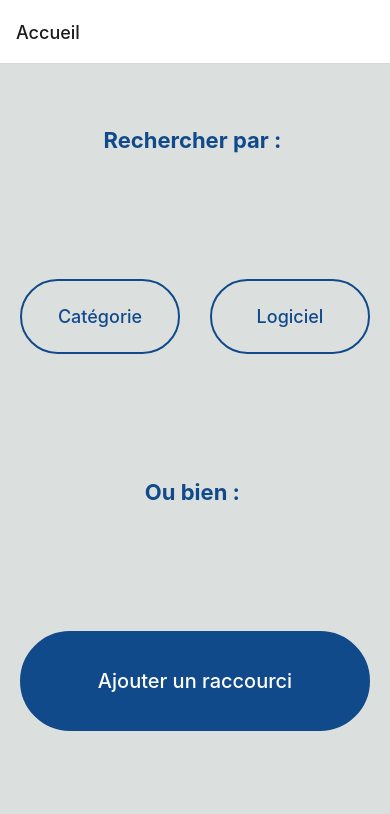
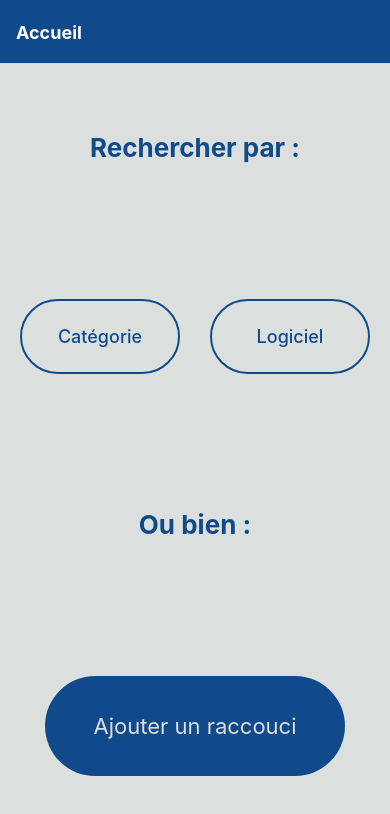
Before and after one commit to Tillate/shortcuts, a React Native app: screen /Accueil in a window 390 px wide. Shown: the top 814 px of the page. Built offline with nearby package versions, Linux system fonts and the light colour scheme; no server answers.

Commit message:
Ajout des picker dans "CategoryScreen.jsx" et "SoftwareScreen.jsx"

```diff
--- a/App.js
+++ b/App.js
@@ -1,21 +1,31 @@
-import * as React from 'react';
+import React from "react";
 import { NavigationContainer } from "@react-navigation/native";
-import { createNativeStackNavigator } from '@react-navigation/native-stack';
-import CategoryScreen from './src/screens/CategoryScreen';
+import { createNativeStackNavigator } from "@react-navigation/native-stack";
 import HomeScreen from "./src/screens/HomeScreen";
-import SoftwareScreen from './src/screens/SoftwareScreen';
-import ShortcutsScreen from './src/screens/ShortcutsScreen';
+import CategoryScreen from "./src/screens/CategoryScreen";
+import SoftwareScreen from "./src/screens/SoftwareScreen";
+import AjoutShortcutScreen from "./src/screens/ShortcutsScreen";
 
 const Stack = createNativeStackNavigator();
+
+const styleNav = {
+  headerStyle: {
+    backgroundColor: "#114A8A",
+  },
+  headerTintColor: "white",
+  headerTitleStyle: {
+    fontWeight: "bold",
+  },
+};
 
 export default function App() {
   return (
     <NavigationContainer>
       <Stack.Navigator>
-        <Stack.Screen name="Accueil" component={HomeScreen} />
-        <Stack.Screen name="Categorie" component={CategoryScreen} />
-        <Stack.Screen name="Logiciel" component={SoftwareScreen} />
-        <Stack.Screen name="Raccourci" component={ShortcutsScreen} />
+        <Stack.Screen name="Accueil" component={HomeScreen} options={styleNav} />
+        <Stack.Screen name="Rechercher par catégorie :" component={CategoryScreen} options={styleNav} />
+        <Stack.Screen name="Rechercher par logiciel :" component={SoftwareScreen} options={styleNav} />
+        <Stack.Screen name="Ajouter un raccourci :" component={AjoutShortcutScreen} options={styleNav} />
       </Stack.Navigator>
     </NavigationContainer>
   );
--- a/babel.config.js
+++ b/babel.config.js
@@ -2,5 +2,6 @@ module.exports = function(api) {
   api.cache(true);
   return {
     presets: ['babel-preset-expo'],
+    plugins: ["inline-dotenv"],
   };
 };
--- a/package.json
+++ b/package.json
@@ -10,8 +10,11 @@
     "eject": "expo eject"
   },
   "dependencies": {
+    "@react-native-picker/picker": "^2.2.0",
     "@react-navigation/native": "^6.0.6",
     "@react-navigation/native-stack": "^6.2.5",
+    "babel-plugin-inline-dotenv": "^1.6.0",
+    "babel-preset-expo": "^8.5.1",
     "expo": "~43.0.2",
     "expo-status-bar": "~1.1.0",
     "react": "17.0.1",
--- a/src/screens/CategoryScreen.jsx
+++ b/src/screens/CategoryScreen.jsx
@@ -1,109 +1,77 @@
-import React, { Component } from 'react';
-import { StyleSheet, View, Text, TouchableOpacity } from 'react-native';
+import React, { useState } from "react";
+import { ScrollView, StyleSheet, View, Text } from "react-native";
+import { Picker } from "@react-native-picker/picker";
 
-class CategoryScreen extends Component {
-    render() {
-        return (
+export default function CategoryScreen(props) {
+  const { categories } = props.route.params;
 
-            <View style={styles.container}>
+  const categoriesJsx = categories
+    .sort((c1, c2) => c1.name.localeCompare(c2.name))
+    .map((s) => <Picker.Item key={s.id} label={s.name} value={s.id} />);
 
-                <Text style={styles.mainText}>Rechercher par catégorie: </Text>
+  const [category, setCategory] = useState([]);
+  const [shortcut, setShortcut] = useState([]);
+  console.log(categories);
 
-
-                <View style={styles.containerPhp}>
-                    <Text style={styles.cardText}>Indentation du code dans PHPStorm </Text>
-
-                    {/* Ajout du Bouton PHP Storm */}
-                    <TouchableOpacity style={styles.buttons}
-                    onPress = {() => this.props.navigation.navigate("Categorie")}
-                    >
-                        <Text style={styles.buttonsText}>PHPStorm</Text>
-                    </TouchableOpacity>
-                    <View style={styles.containerButtons}>
-                        <TouchableOpacity style={[styles.buttons, styles.buttonsDev]}
-                        onPress = {() => this.props.navigation.navigate("Categorie")}
-                        >
-                            <Text style={styles.buttonsText}>Développement</Text>
-                        </TouchableOpacity>
-                        <TouchableOpacity style={[styles.buttons, styles.buttonsPhp, styles.buttonsDev]}
-                        onPress = {() => this.props.navigation.navigate("Categorie")}
-                        >
-                            <Text style={styles.buttonsText}>PHP</Text>
-                        </TouchableOpacity>
+  const shortcutJsx = shortcut.map((s) => (
+    <View key={s.id}>
+      <Text>{s.title}</Text>
+      <Text>{s.software.name}</Text>
+      <View>
+        {s.categories.map((c) => (
+          <Text key={c.id}>{c.name}</Text>
+        ))}
       </View>
     </View>
+  ));
 
-                <View style={styles.containerVscode}>
-                    <Text style={styles.cardText}>Dupliquer une ligne dans VSCode </Text>
-                    <TouchableOpacity style={styles.buttons}
-                    onPress = {() => this.props.navigation.navigate("Categorie")}
+  return (
+    <View style={styles.menu}>
+      <ScrollView>
+        <Picker
+          selectedValue={category}
+          onValueChange={function (itemValue, itemIndex) {
+            fetch(process.env.API_URL + "shortcuts?categories.id=" + itemValue)
+              .then((response) => response.json())
+              .then((data) => setShortcut(data["hydra:member"]))
+              .catch((error) => console.log(error));
+            setCategory(itemValue);
+          }}
+          mode="dropdown"
+          style={styles.picker}
         >
-                        <Text style={styles.buttonsText}>VSCode</Text>
-                    </TouchableOpacity>
-                    <TouchableOpacity style={[styles.buttons, styles.buttonsDev]}
-                    onPress = {() => this.props.navigation.navigate("Categorie")}
-                    >
-                        <Text style={styles.buttonsText}>Développement</Text>
-                    </TouchableOpacity>
+          <Picker.Item label="Choisir une catégorie" value="Ici l'affichage des raccourcis" />
+          {categoriesJsx}
+        </Picker>
+        <View style={styles.catContainer}>
+          {shortcutJsx}
         </View>
+      </ScrollView>
     </View>
   );
 }
-}
 
-export default CategoryScreen;
-
-const styles = StyleSheet.create ({
-    container: {
-        alignItems: 'center',
-    },
-    containerPhp: {
-        marginVertical:30,
-        width: 270,
-    },
-    containerButtons: {
-        display:'flex',
-        flexDirection:'row',
-    },
-    containerVscode: {
-        marginVertical:30,
-        width: 270,
-    },
-    buttons: {
-        display: 'flex',
-        flexDirection: 'row',
-        justifyContent:'center',
-        alignItems:'center',
-        width: 140,
-        height: 40,
-        backgroundColor:'#186BC9',
-        marginVertical : 10,
-        borderRadius:30,
-    },
-    mainText: {
-        textAlign: 'center',
-        fontSize: 22,
-        fontWeight: 'bold',
-        color: '#114A8A',
+const styles = StyleSheet.create({
+  menu: {
+    height: "100%",
+    alignItems: "center",
     marginTop: 20,
   },
-    cardText: {
-        textAlign:'center',
-        marginVertical:10,
-        fontSize: 18,
-        fontWeight: '500',
-        color: '#114A8A',
+  picker: {
+    fontSize: 16,
+    marginVertical: 30,
+    width: 300,
+    padding: 15,
+    borderWidth: 2,
+    borderColor: "#114A8A",
   },
-    buttonsText: {
-        fontSize:16,
-        fontWeight: '500',
-        color: 'white',
-    },
-    buttonsPhp: {
-        width : 80,
-        marginLeft: 15,
-    },
-    buttonsDev: {
-        backgroundColor:'#6AAFFD',
-    },
-})
+  catContainer: {
+    backgroundColor: 'white',
+    width: 300,
+    paddingHorizontal:10,
+    paddingVertical: 10,
+    borderWidth: 2,
+    borderColor: "#114A8A",
+    borderRadius: 5,
+  }
+});
--- a/src/screens/HomeScreen.jsx
+++ b/src/screens/HomeScreen.jsx
@@ -1,72 +1,87 @@
-import React, { Component } from 'react';
-import { StyleSheet, View, Text, TouchableOpacity } from 'react-native';
+import { StatusBar } from "expo-status-bar";
+import React, { useState, useEffect } from "react";
+import { TouchableOpacity, StyleSheet, Text, View } from "react-native";
 
-class HomeScreen extends Component {
-    render() {
+export default function HomeScreen(props) {
+  const [categories, setCategories] = useState([]);
+  const [software, setSoftwares] = useState([]);
+  const [shortcuts, setShortcuts] = useState([]);
+  useEffect(() => {
+    console.log("fetch: " + process.env.API_URL + "categories");
+    fetch(process.env.API_URL + "categories")
+      .then((response) => response.json())
+      .then((data) => setCategories(data["hydra:member"]))
+      .catch((error) => console.log(error));
+    console.log("fetch: " + process.env.API_URL + "software");
+    fetch(process.env.API_URL + "software")
+      .then((response) => response.json())
+      .then((data) => setSoftwares(data["hydra:member"]))
+      .catch((error) => console.log(error));
+    console.log("fetch: " + process.env.API_URL + "shortcuts");
+    fetch(process.env.API_URL + "shortcuts")
+      .then((response) => response.json())
+      .then((data) => setShortcuts(data["hydra:member"]))
+      .catch((error) => console.log(error));
+  }, []);
   return (
     <View style={styles.container}>
-                <Text style={styles.mainText}>Rechercher par : </Text>
-
+      <Text style={styles.mainText}>Rechercher par :</Text>
       <View style={styles.containerButton}>
-                    {/* Ajout du Bouton Catégorie */}
-                    <TouchableOpacity style={styles.buttons}
-                    onPress = {() => this.props.navigation.navigate("Categorie")}
+        <TouchableOpacity
+          style={styles.buttons}
+          onPress={() => props.navigation.navigate("Rechercher par catégorie :", { categories: categories })}
         >
-                        <Text style={styles.buttonsText}>Catégorie</Text>
+          <Text style={styles.buttonText}>Catégorie</Text>
         </TouchableOpacity>
-                    {/* Ajout du Bouton Logiciel */}
-                    <TouchableOpacity style={styles.buttons}
-                    onPress = {() => this.props.navigation.navigate("Logiciel")}
+        <TouchableOpacity
+          style={styles.buttons}
+          onPress={() => props.navigation.navigate("Rechercher par logiciel :", { software: software })}
         >
-                        <Text style={styles.buttonsText}>Logiciel</Text>
+          <Text style={styles.buttonText}>Logiciel</Text>
         </TouchableOpacity>
       </View>
-
-                <Text style={styles.mainText}>Ou bien : </Text>
-                {/* Ajout du Bouton Ajouter un raccourci */}
-                <TouchableOpacity style={[styles.buttons, styles.shortcutButton]}
-                onPress = {() => this.props.navigation.navigate("Raccourci")}
+      <Text style={styles.mainText}>Ou bien :</Text>
+      <TouchableOpacity
+        style={styles.shortcutButton}
+        onPress={() =>
+          props.navigation.navigate("Ajouter un raccourci :", { categories: categories, software: software })
+        }
       >
-                    <Text style={[styles.buttonsText, styles.shortcutText]}>Ajouter un raccourci</Text>
+        <Text style={styles.shortcutText}>Ajouter un raccouci</Text>
       </TouchableOpacity>
+      <StatusBar style="auto" />
     </View>
   );
 }
-}
-
-export default HomeScreen;
-
-// Style de la page HOME
-const styles = StyleSheet.create ({
+const styles = StyleSheet.create({
   container: {
-    display: 'flex',
-    flex:1,
-    justifyContent: 'space-around',
-    alignItems: 'center',
-    backgroundColor: '#DBE0DE',
+    flex: 1,
+    justifyContent: "space-around",
+    alignItems: "center",
+    backgroundColor: "#DBE0DE",
   },
   mainText: {
-        fontSize: 22,
-        fontWeight: 'bold',
-        color: '#114A8A',
+    fontSize: 26,
+    fontWeight: "bold",
+    color: "#114A8A",
   },
-    buttonsText: {
-        fontSize:18,
-        fontWeight: '500',
-        color: '#114A8A',
+  buttonText: {
+    fontSize: 18,
+    fontWeight: "500",
+    color: "#114A8A",
   },
   containerButton: {
-        display:'flex',
-        flexDirection: 'row',
+    display: "flex",
+    flexDirection: "row",
   },
   buttons: {
-        display: 'flex',
-        flexDirection: 'row',
-        justifyContent:'center',
-        alignItems:'center',
-        backgroundColor : 'transparent',
-        borderStyle: 'solid',
-        borderColor: '#114A8A',
+    display: "flex",
+    flexDirection: "row",
+    justifyContent: "center",
+    alignItems: "center",
+    backgroundColor: "transparent",
+    borderStyle: "solid",
+    borderColor: "#114A8A",
     borderWidth: 2,
     width: 160,
     height: 75,
@@ -74,14 +89,18 @@ const styles = StyleSheet.create ({
     marginHorizontal: 15,
   },
   shortcutButton: {
-        backgroundColor : '#114A8A',
-        width:350,
-        height:100,
+    display: "flex",
+    flexDirection: "row",
+    justifyContent: "center",
+    alignItems: "center",
+    backgroundColor: "#114A8A",
+    width: 300,
+    height: 100,
     borderRadius: 50,
-        marginBottom: 50,
   },
   shortcutText: {
-        color : 'white',
-        fontSize: 20,
+    color: "#DBE0DE",
+    fontSize: 22,
+    backgroundColor: "#114A8A",
   },
-})
+});
--- a/src/screens/SoftwareScreen.jsx
+++ b/src/screens/SoftwareScreen.jsx
@@ -1,107 +1,77 @@
-import React, { Component } from 'react';
-import { StyleSheet, View, Text, TouchableOpacity } from 'react-native';
+import React, { useState } from "react";
+import { ScrollView, StyleSheet, View, Text } from "react-native";
+import { Picker } from "@react-native-picker/picker";
 
-class SoftwareScreen extends Component {
-    render() {
-        return (
-            <View style={styles.container}>
-                <Text style={styles.mainText}>Rechercher par logiciel : </Text>
+export default function SoftwareScreen(props) {
+  const { software } = props.route.params;
 
+  const softwareJsx = software
+    .sort((c1, c2) => c1.name.localeCompare(c2.name))
+    .map((s) => <Picker.Item key={s.id} label={s.name} value={s.id} />);
 
-                <View style={styles.containerPhp}>
-                    <Text style={styles.cardText}>Indentation du code dans PHPStorm </Text>
+  const [logiciel, setSoftware] = useState([]);
+  const [shortcut, setShortcut] = useState([]);
+  console.log(software);
 
-                    {/* Ajout du Bouton PHP Storm */}
-                    <TouchableOpacity style={styles.buttons}
-                    onPress = {() => this.props.navigation.navigate("Logiciel")}
-                    >
-                        <Text style={styles.buttonsText}>PHPStorm</Text>
-                    </TouchableOpacity>
-                    <View style={styles.containerButtons}>
-                        <TouchableOpacity style={[styles.buttons, styles.buttonsDev]}
-                        onPress = {() => this.props.navigation.navigate("Logiciel")}
-                        >
-                            <Text style={styles.buttonsText}>Développement</Text>
-                        </TouchableOpacity>
-                        <TouchableOpacity style={[styles.buttons, styles.buttonsPhp, styles.buttonsDev]}
-                        onPress = {() => this.props.navigation.navigate("Logiciel")}
-                        >
-                            <Text style={styles.buttonsText}>PHP</Text>
-                        </TouchableOpacity>
+  const shortcutJsx = shortcut.map((s) => (
+    <View key={s.id}>
+      <Text>{s.title}</Text>
+      <Text>{s.software.name}</Text>
+      <View>
+        {s.categories.map((c) => (
+          <Text key={c.id}>{c.name}</Text>
+        ))}
       </View>
     </View>
+  ));
 
-                <View style={styles.containerPhpstorm}>
-                    <Text style={styles.cardText}>Rechercher dans un projet PHP Storm </Text>
-                    <TouchableOpacity style={styles.buttons}
-                    onPress = {() => this.props.navigation.navigate("Logiciel")}
+  return (
+    <View style={styles.menu}>
+      <ScrollView>
+        <Picker
+          selectedValue={logiciel}
+          onValueChange={function (itemValue, itemIndex) {
+            fetch(process.env.API_URL + "shortcuts?categories.id=" + itemValue)
+              .then((response) => response.json())
+              .then((data) => setShortcut(data["hydra:member"]))
+              .catch((error) => console.log(error));
+            setSoftware(itemValue);
+          }}
+          mode="dropdown"
+          style={styles.picker}
         >
-                        <Text style={styles.buttonsText}>PHPStorm</Text>
-                    </TouchableOpacity>
-                    <TouchableOpacity style={[styles.buttons, styles.buttonsDev]}
-                    onPress = {() => this.props.navigation.navigate("Logiciel")}
-                    >
-                        <Text style={styles.buttonsText}>Développement</Text>
-                    </TouchableOpacity>
+          <Picker.Item label="Choisir un logiciel" value="Ici l'affichage des raccourcis" />
+          {softwareJsx}
+        </Picker>
+        <View style={styles.catContainer}>
+            {shortcutJsx}
         </View>
+      </ScrollView>
     </View>
   );
 }
-}
 
-export default SoftwareScreen;
-
-const styles = StyleSheet.create ({
-    container: {
-        alignItems: 'center',
-    },
-    containerPhp: {
-        marginVertical:30,
-        width: 270,
-    },
-    containerButtons: {
-        display:'flex',
-        flexDirection:'row',
-    },
-    containerPhpstorm: {
-        marginVertical:30,
-        width: 270,
-    },
-    buttons: {
-        display: 'flex',
-        flexDirection: 'row',
-        justifyContent:'center',
-        alignItems:'center',
-        width: 140,
-        height: 40,
-        backgroundColor:'#186BC9',
-        marginVertical : 10,
-        borderRadius:30,
-    },
-    mainText: {
-        textAlign: 'center',
-        fontSize: 22,
-        fontWeight: 'bold',
-        color: '#114A8A',
+const styles = StyleSheet.create({
+  menu: {
+    height: "100%",
+    alignItems: "center",
     marginTop: 20,
   },
-    cardText: {
-        textAlign:'center',
-        marginVertical:10,
-        fontSize: 18,
-        fontWeight: '500',
-        color: '#114A8A',
+  picker: {
+    fontSize: 16,
+    marginVertical: 30,
+    width: 300,
+    padding: 15,
+    borderWidth: 2,
+    borderColor: "#114A8A",
   },
-    buttonsText: {
-        fontSize:16,
-        fontWeight: '500',
-        color: 'white',
-    },
-    buttonsPhp: {
-        width : 80,
-        marginLeft: 15,
-    },
-    buttonsDev: {
-        backgroundColor:'#6AAFFD',
-    },
-})
+  catContainer: {
+    backgroundColor: 'white',
+    width: 300,
+    paddingHorizontal:10,
+    paddingVertical: 10,
+    borderWidth: 2,
+    borderColor: "#114A8A",
+    borderRadius: 5,
+  }
+});
```
Also changed, not shown: 2 other files (tests, documents, lock files or other folders). Lines whose indentation alone changed are shown as unchanged.
